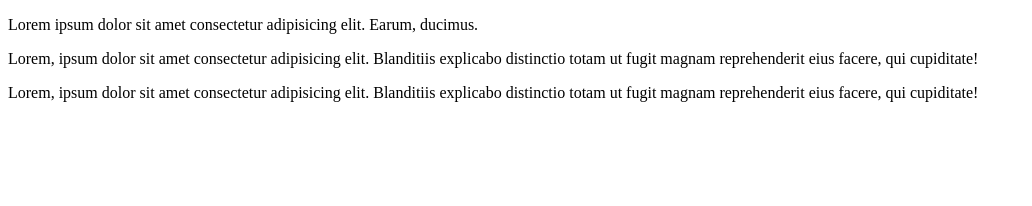
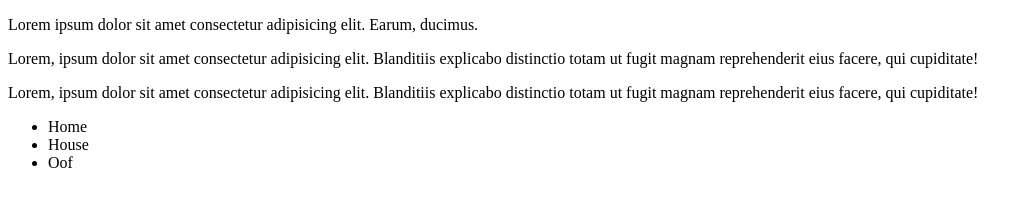
Before and after one commit to Sahel1384/Practice-Git-Here, a plain HTML site: page index.html in a window 1280 px wide. Shown: the whole page, without its empty margins (0-1032 px from the left). Drawn offline with Linux system fonts and the light colour scheme.

Commit message:
adding some tabs

```diff
--- a/index.html
+++ b/index.html
@@ -19,5 +19,10 @@
       explicabo distinctio totam ut fugit magnam reprehenderit eius facere, qui
       cupiditate!
     </p>
+    <ul>
+      <li>Home</li>
+      <li>House</li>
+      <li>Oof</li>
+    </ul>
   </body>
 </html>
```
